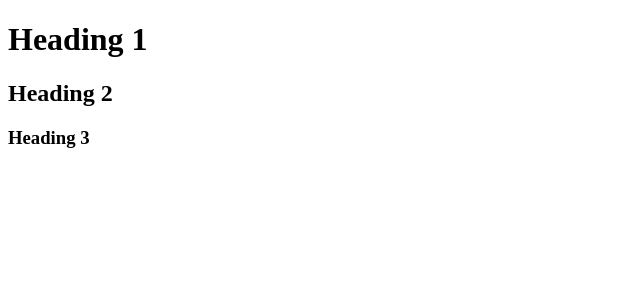
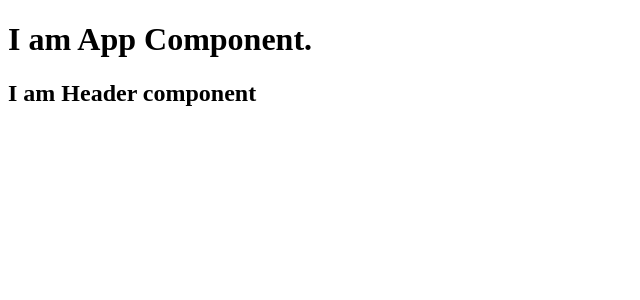
Before and after one commit to raza-1234/React_Course, a React (Vite) app: page / in a window 1280 px wide. Shown: the top 300 px of the page, without its empty margins (0-640 px from the left). Built offline with nearby package versions, Linux system fonts and the light colour scheme.

Commit message:
component_composition

```diff
--- /dev/null
+++ b/App.js
@@ -0,0 +1,14 @@
+import React from "react";
+
+import Header from "./Header";
+
+const App = () => {
+  return (
+    <React.Fragment>
+      <h1> I am App Component. </h1>
+      <Header/>
+    </React.Fragment>
+  );
+}
+
+export default App;
--- /dev/null
+++ b/Header.js
@@ -0,0 +1,9 @@
+import React from 'react'
+
+const Header = () => {
+  return (
+    <h2>I am Header component</h2>
+  )
+}
+
+export default Header;
--- a/index.js
+++ b/index.js
@@ -1,5 +1,7 @@
 import React from "react";
 import ReactDOM from 'react-dom/client';
+
+import App from "./App";
 
 // const h1 = React.createElement('h1', {}, 'heading 1')
 // const h2 = React.createElement('h2', {}, 'heading 2')
@@ -8,6 +10,7 @@ import ReactDOM from 'react-dom/client';
 
 // const divWithHeadings = (
 //     <div className="title">
+//         <App/>
 //         <h1>Heading 1</h1>
 //         <h2>Heading 2</h2>
 //         <h3>Heading 3</h3>
@@ -15,16 +18,17 @@ import ReactDOM from 'react-dom/client';
 // )
 
 //component name should start with capital letter.
-const DivWithHeadings = () => {
-    return (
-        <div className ="title">
-            <h1>Heading 1</h1>
-            <h2>Heading 2</h2>
-            <h3>Heading 3</h3>
-        </div>
-    )
-}
+// const DivWithHeadings = () => {
+//     return (
+//         <div className ="title">
+//             <App/>
+//             <h1>Heading 1</h1>
+//             <h2>Heading 2</h2>
+//             <h3>Heading 3</h3>
+//         </div>
+//     )
+// }
 
 const root = document.getElementById('root')
 const reactRoot = ReactDOM.createRoot(root)
-reactRoot.render(<DivWithHeadings/>)
+reactRoot.render(<App/>)
```
